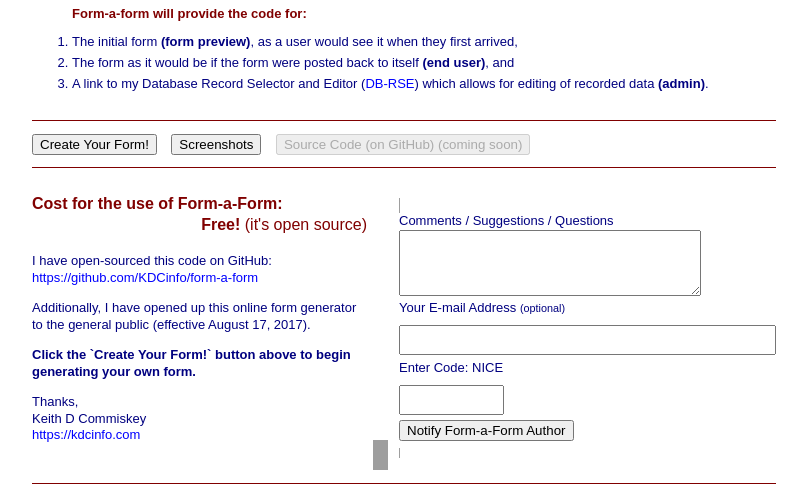
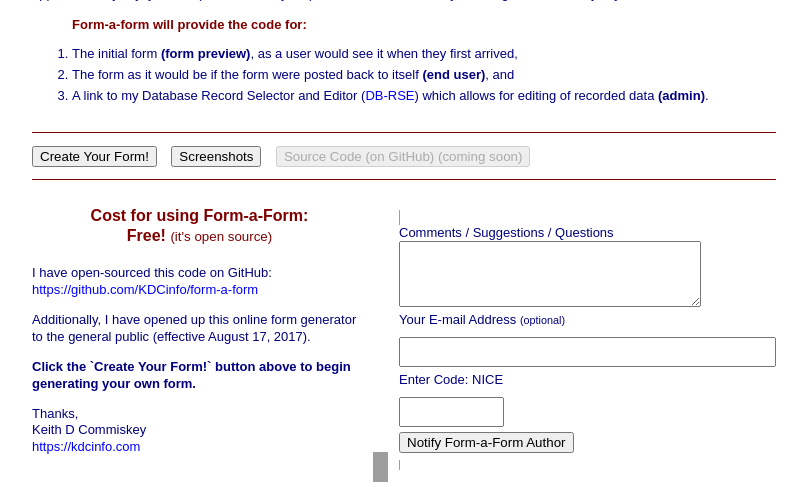
Before and after one commit to KDCinfo/form-a-form, a PHP site: page / in a window 1280 px wide. Shown: the part 310-797 px from the top of the page, without its empty margins (236-1043 px from the left). Run offline with PHP 8.4, Linux system fonts and the light colour scheme; grey boxes are pictures that could not be loaded.

Commit message:
Minor copy formatting tweaks.

```diff
--- a/demo/form-a-form.css
+++ b/demo/form-a-form.css
@@ -22,6 +22,7 @@
 .table-links    { line-height: 1.6; }
 .hide,
 .hidden         { display: none; }
+.text-center    { text-align: center; }
 .text-right     { display: block; text-align: right; width: 100%; }
 .text-normal    { font-weight: normal; }
 .kdc-logo-td    { vertical-align: top; text-align: right; }
--- a/index.php
+++ b/index.php
@@ -36,8 +36,9 @@
 	<table width="750" border="0" cellspacing="0" cellpadding="3" align="center">
 		<tr>
 			<td colspan="3">
-				<p><h3>Welcome to the quick and simple Form-a-Form creator for PHP!</h3></p>
-				<p>The form-a-form will allow you to create a form that you can use as a template, or rather, as a really great start for your forms.
+				<h3>Welcome to the quick and simple Form-a-Form creator for PHP!</h3>
+				<h4>Form-a-Form is live again, as of August 17, 2017, and is now open to Everyone!</h4>
+				<p>Form-a-Form will allow you to create a form that you can use as a template, or rather, as a really great start for your forms.
 					It not only generates the HTML code for the form, but generates the PHP query aspects of the form as well.
 					It is quite simply to get you started, and get all the monotonous and boring form tags setup stuff out of the way up front,
 					allowing you to concentrate more on the analytical design concept and form tweaking instead.</p>
@@ -63,8 +64,9 @@
 		<tr><td colspan="3"><hr color="Maroon" size="1"></td></tr>
 		<tr><td valign="top">
 			<p>
-				<h3>Cost for the use of Form-a-Form:<br/>
-					<span class="text-right">Free! <span class="text-normal">(it's open source)</span></span></h3>
+				<h3 class="text-center">Cost for using Form-a-Form:<br/>
+					<span>Free! <small class="text-normal">(it's open source)</small></span>
+				</h3>
 				<?
 					if ((strtotime("2005-08-01") - strtotime(date("Y-m-d"))) / (60 * 60 * 24) == 1)
 					{ $daysleft = "1 day"; } else { $daysleft = (strtotime("2005-08-01") - strtotime(date("Y-m-d"))) / (60 * 60 * 24) . " days"; }
```
